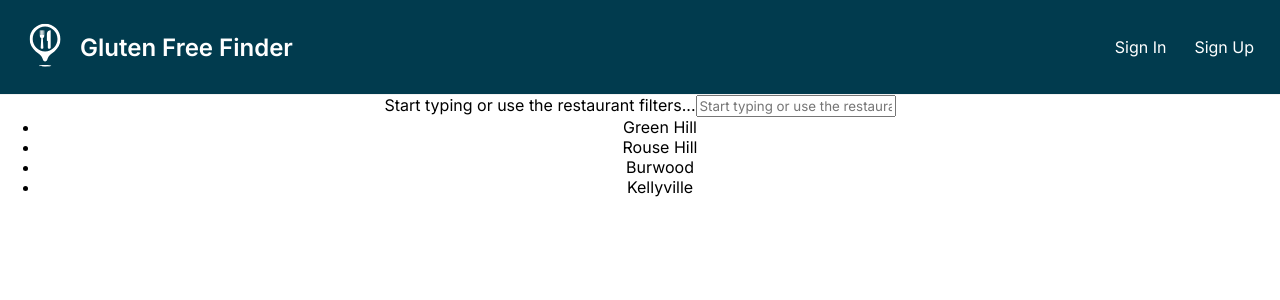
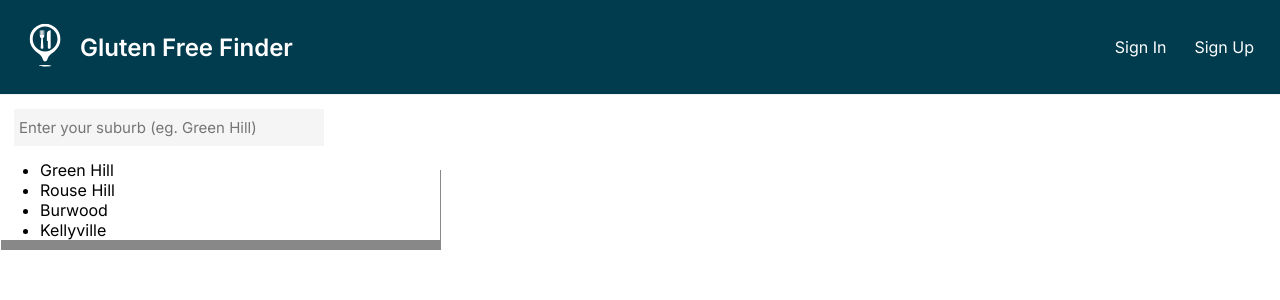
Before and after one commit to sofia-frugone/Gluten-Free-Finder-React, a React (Create React App) app: page / in a window 1280 px wide. Shown: the top 300 px of the page. Built offline with nearby package versions, Linux system fonts and the light colour scheme.

Commit message:
searchbar styling

```diff
--- a/src/App.js
+++ b/src/App.js
@@ -2,6 +2,7 @@ import './App.css';
 import Navbar from './Navbar'
 import Searchbar from './Searchbar';
 import { useState } from 'react';
+
 
 
 // list of fake data to display before API is added
--- a/src/Searchbar.js
+++ b/src/Searchbar.js
@@ -1,8 +1,10 @@
+// Suburb searchbar
+
 const Searchbar = ({ searchQuery, setSearchQuery }) => (
     <form action="/" method="get">
         <label htmlFor="header-search">
             <span className="visually-hidden">
-                Start typing or use the restaurant filters...
+                Enter your suburb (eg. Green Hill)
             </span>
         </label>
         <input
@@ -10,7 +12,7 @@ const Searchbar = ({ searchQuery, setSearchQuery }) => (
             onInput={e => setSearchQuery(e.target.value)}
             type="text"
             id="header-search"
-            placeholder="Start typing or use the restaurant filters..."
+            placeholder="Enter your suburb (eg. Green Hill)"
             name="s"
         />
     </form>
--- a/src/index.css
+++ b/src/index.css
@@ -4,6 +4,7 @@
 * {
   margin: 0;
   font-family: 'Inter', sans-serif;
+
 
 }
 
@@ -37,10 +38,35 @@
   color: #3DB191;
 }
 
-/* filter styles */
-.app {
+/* suburb filter styles */
+
+.visually-hidden {
+  clip: rect(0 0 0 0);
+  clip-path: inset(50%);
+  height: 1px;
+  overflow: hidden;
+  position: absolute;
+  white-space: nowrap;
+  width: 1px;
+}
+
+input {
   display: flex;
-  flex-direction: column;
-  justify-content: center;
-  align-items: center;
+  height: 27px;
+  width: 300px;
+  margin: 14px;
+  padding: 5px;
+  font-size: 15px;
+  border-top-style: hidden;
+  border-right-style: hidden;
+  border-left-style: hidden;
+  border-bottom-style: hidden;
+  background-color: #F5F5F5;
 }
+
+ul {
+  text-align: left;
+  width: 400px;
+  border: 15px #FFFFFF;
+  box-shadow: 1px 10px #888888;
+}
```
